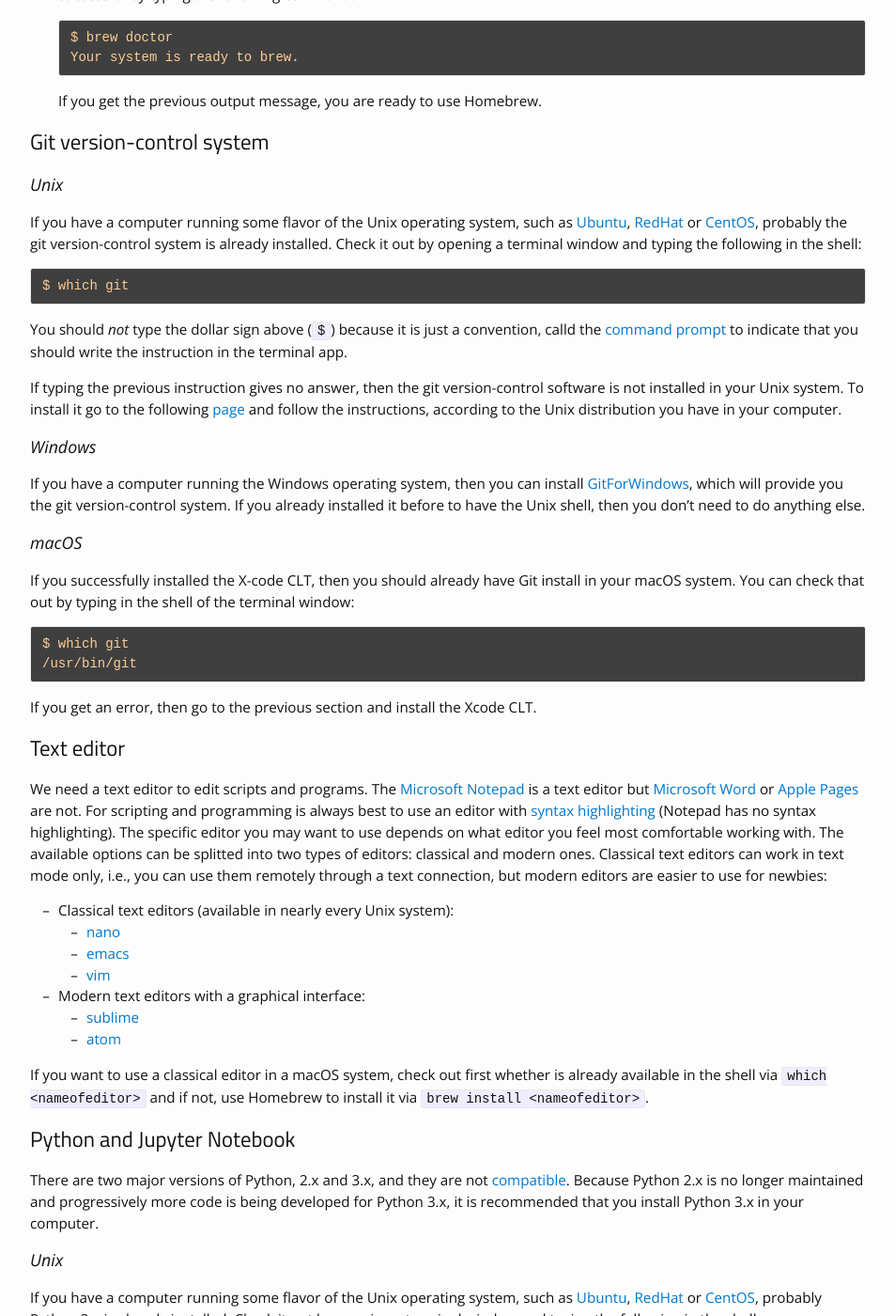
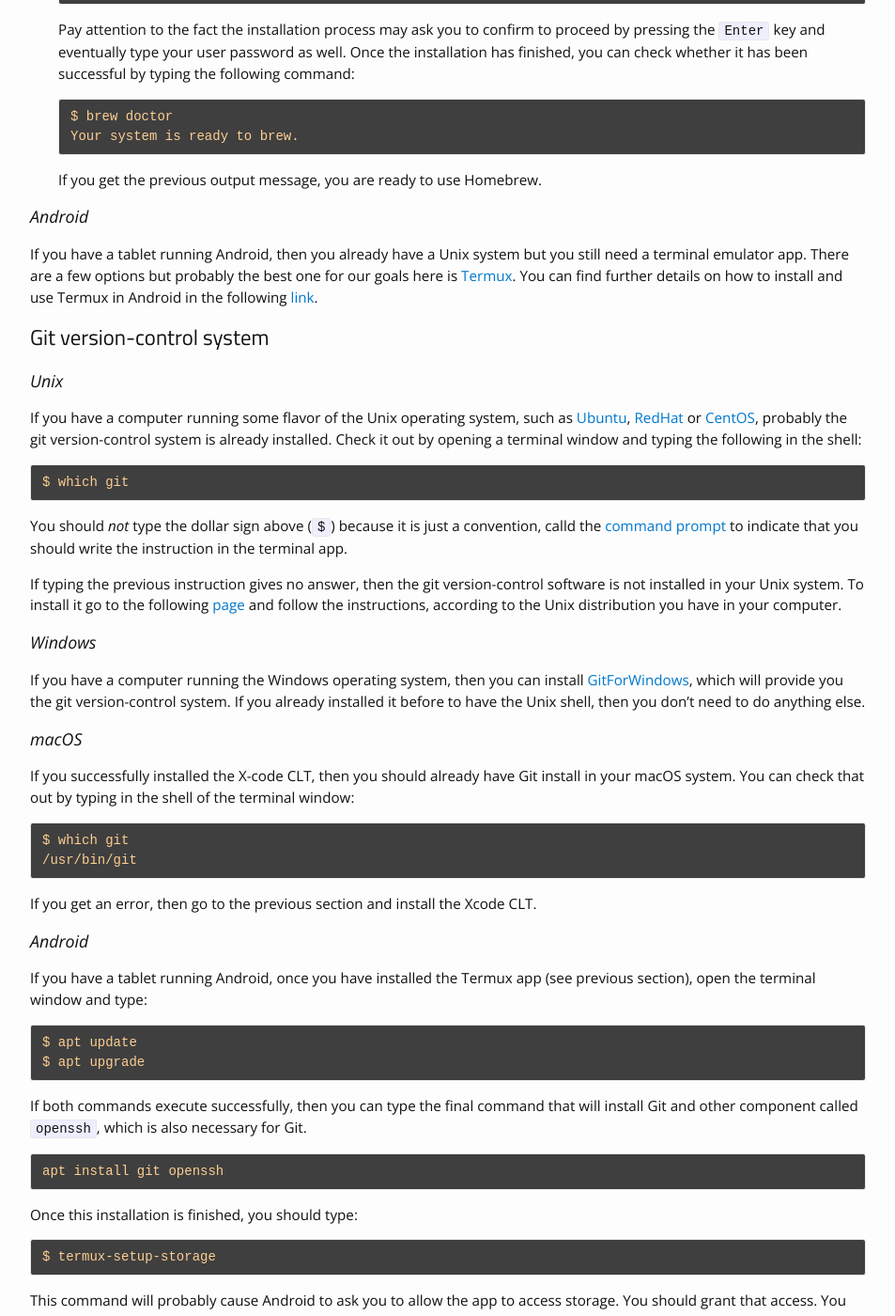
Before and after one commit to funcompbio/funcompbio.github.io, a Jekyll site: the page built from setup.md, in a window 1280 px wide and 1400 px high, scrolled down 941 px. Shown: the whole window at 94% size, without its empty margins (163-1116 px from the left). Built offline with Jekyll 4.4.1, drawn with Linux system fonts in a browser that asks for light colours; nearby versions of some CDN libraries; some of the changed text lies outside the part shown.

Commit message:
Added instructions to install a Unix shell and git for Android devices.

````diff
--- a/setup.md
+++ b/setup.md
@@ -9,6 +9,12 @@ on the operating system of your computer, you may have to follow different
 steps. Here, you will find those steps separately for Unix, Windows and macOS
 when necessary. It is recommended that you install the software tools in the
 order given here.
+
+If you have a tablet device, then it is probably running either Android
+(Samsung Galaxy Tab, etc.) or iOS (iPad). You will also find below instructions
+for such devices but at some point it may become easier for you to work
+with a computer. In any case, it is recommended that you use some external
+keyboard with your tablet.
 
 ## Unix shell
 
@@ -59,6 +65,16 @@ to facilitate working and installing additional software from the command line:
      ```
      If you get the previous output message, you are ready to use Homebrew.
 
+### Android
+
+If you have a tablet running Android, then you already have a Unix system
+but you still need a terminal emulator app. There are a few options but
+probably the best one for our goals here is
+[Termux](https://play.google.com/store/apps/details?id=com.termux). You
+can find further details on how to install and use Termux in Android
+in the following
+[link](https://www.techrepublic.com/article/how-to-get-a-linux-terminal-on-android).
+
 ## Git version-control system
 
 ### Unix
@@ -101,6 +117,34 @@ $ which git
 
 If you get an error, then go to the previous section and install the
 Xcode CLT.
+
+### Android
+
+If you have a tablet running Android, once you have installed the
+Termux app (see previous section), open the terminal window and
+type:
+
+```
+$ apt update
+$ apt upgrade
+```
+If both commands execute successfully, then you can type the final
+command that will install Git and other component called `openssh`, which is
+also necessary for Git.
+
+```
+apt install git openssh
+```
+Once this installation is finished, you should type:
+
+```
+$ termux-setup-storage
+```
+This command will probably cause Android to ask you to allow
+the app to access storage. You should grant that access. You
+can find more details on the installation of Git in an Android
+device in this
+[link](https://www.techrepublic.com/article/how-to-install-git-on-android).
 
 ## Text editor
 
````
